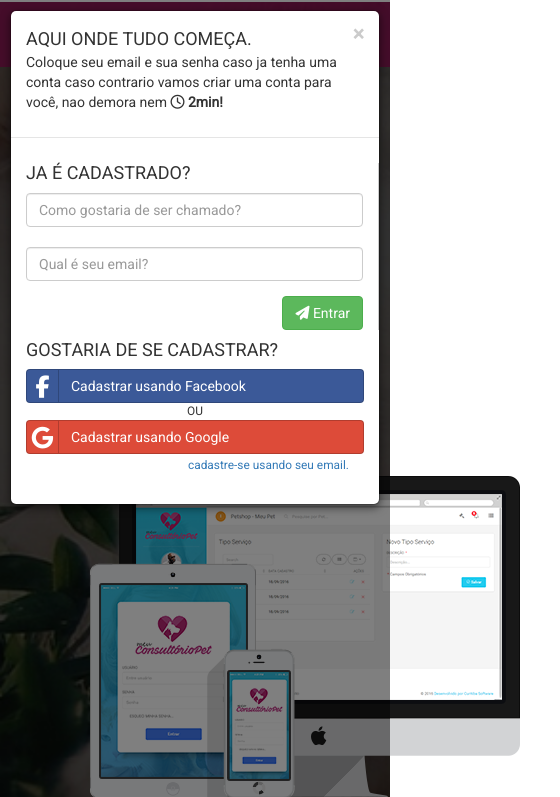
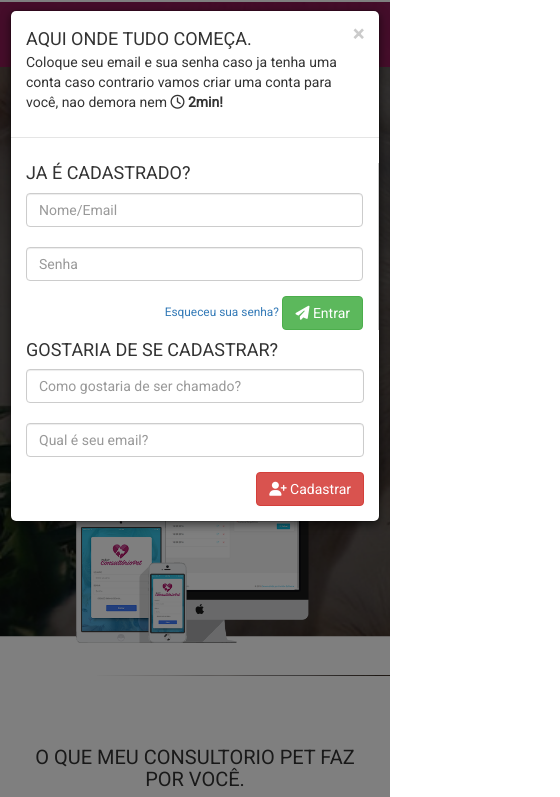
Before and after one commit to GabrielSchimidtMylla/meu-consultorio-pet, a plain HTML site: page index.html in a window 390 px wide. Both pictures are taken after a click on the link "Acesse gratis". Shown: the top 797 px of the page, 560 px wide, since content can reach past the window. Drawn offline with nearby package versions, Linux system fonts and the light colour scheme.

Commit message:
Ajustand layout mobile

```diff
--- a/assets/css/home.scss
+++ b/assets/css/home.scss
@@ -1,4 +1,5 @@
 @import 'variaveis';
+
 
 body{
   font-family: 'Roboto', sans-serif;
--- a/assets/css/variaveis.scss
+++ b/assets/css/variaveis.scss
@@ -4,6 +4,8 @@ $cinza: #151515;
 $azul: #447df7;
 $azulEscuro: #2955ad;
 $cinzaClaro:#ededed;
+$facebook: #3b5998;
+$googlePlus: #dd4b39;
 $espacamentos:10;
 
 
--- a/index.html
+++ b/index.html
@@ -12,8 +12,6 @@
   <link href="https://fonts.googleapis.com/css?family=Roboto" rel="stylesheet">
   <link rel="stylesheet" href="css/animate.css">
   <link rel="stylesheet" href="css/home.css">
-  <link rel="stylesheet" href="css/bootstrap-social.css">
-  <link rel="stylesheet" href="//code.jquery.com/ui/1.12.1/themes/base/jquery-ui.css">
   <!--[if IE]>
     <script src="https://cdnjs.cloudflare.com/ajax/libs/html5shiv/3.7.3/html5shiv.min.js"></script>
     <script src="https://cdnjs.cloudflare.com/ajax/libs/respond.js/1.4.2/respond.min.js"></script>
@@ -47,7 +45,7 @@
           <div class="col-md-12">
             <h3>acesse nossa versão <u>grátis</u> por 30 dias</h3> <a href="#acessar" class="btn cta" data-toggle="modal" data-target="#acessarModal"><i class="fa fa-heart" aria-hidden="true"></i> Acesse gratis</a> </div>
         </div>
-        <div class="col-md-5"> <img src="img/mockup-screen.png" alt="Exemplos de telas" class="mockup wow bounceInDown" data-wow-delay="0.2s"> </div>
+        <div class="col-md-5"> <img src="img/mockup-screen.png" alt="Exemplos de telas" class="mockup wow bounceInDown img-responsive" data-wow-delay="0.2s"> </div>
       </div>
     </div>
     <div class="border-clip"></div>
@@ -86,16 +84,12 @@
       <div class="col-md-1 text-right paddingTop-1"> <i class="fa fa-paint-brush fa-5x roxo hidden-xs wow fadeIn" aria-hidden="true" data-wow-delay="0.4s"></i> </div>
       <div class="col-md-11">
         <h4>Design Inteligente</h4>
-        <p> Intuitivo e fácil de usar o Meu Consultório Pet foi desenvolvido para que você e sua equipe consiga trabalhar de forma ágil e inteligente. Sistema responsivo que possibilita acesso  em Desktops, tables e smartphones.
-</p>
+        <p> Intuitivo e fácil de usar o Meu Consultório Pet foi desenvolvido para que você e sua equipe consiga trabalhar de forma ágil e inteligente. Sistema responsivo que possibilita acesso em Desktops, tables e smartphones. </p>
       </div>
     </div>
   </section>
   <div class="container-fluid marginBottom-3 paddingTop-3 paddingBottom-3 fundoCinzaClaro">
-    <div class="col-md-12 text-center">
-      <a href="#" class="btn ctaAzul" data-toggle="modal" data-target="#contatoModal"><i class="fa fa-comments-o fa-2x" aria-hidden="true"></i> Vamos Conversa?</a>
-    </div>
-
+    <div class="col-md-12 text-center"> <a href="#" class="btn ctaAzul" data-toggle="modal" data-target="#contatoModal"><i class="fa fa-comments-o fa-2x" aria-hidden="true"></i> Vamos Conversa?</a> </div>
   </div>
   <section class="container-fluid blocoCta">
     <div class="container paddingTop-2 paddingBottom-2">
@@ -108,8 +102,7 @@
           <div class="form-group">
             <input type="text" class="form-control" id="name" placeholder="Como gostaria de ser chamado?">
             <br/>
-            <input type="email" class="form-control" id="email" placeholder="Qual é seu email?" required>
-            </div>
+            <input type="email" class="form-control" id="email" placeholder="Qual é seu email?" required> </div>
           <div class="text-right">
             <button class="btn cta"><i class="fa fa-paper-plane" aria-hidden="true"></i> Enviar</button>
           </div>
@@ -161,19 +154,19 @@
         <div class="modal-header">
           <button type="button" class="close" data-dismiss="modal" aria-label="Close"><span aria-hidden="true">&times;</span></button>
           <h4 class="modal-title" id="myModalLabel">Aqui onde tudo começa.</h4>
-          <p>Coloque seu email e sua senha caso ja tenha uma conta caso contrario vamos criar uma conta para você, nao demora nem
-            <strong><i class="fa fa-clock-o" aria-hidden="true"></i> 2min!</strong></p>
+          <p>Coloque seu email e sua senha caso ja tenha uma conta caso contrario vamos criar uma conta para você, nao demora nem <strong><i class="fa fa-clock-o" aria-hidden="true"></i> 2min!</strong></p>
         </div>
         <div class="modal-body row">
           <form>
             <div class="col-md-6 moda-ja-cadastrado">
               <h4>Ja é cadastrado?</h4>
               <div class="form-group">
-                <input type="text" class="form-control" id="name" placeholder="Como gostaria de ser chamado?">
+                <input type="text" class="form-control" id="name" placeholder="Nome/Email">
                 <br/>
-                <input type="email" class="form-control" id="emailModal" placeholder="Qual é seu email?" required> </div>
+                <input type="password" class="form-control" id="emailModal" placeholder="Senha" required> </div>
               <div class="row">
                 <div class="col-md-12 text-right">
+                 <a href="#"><small>Esqueceu sua senha?</small></a>
                   <button class="btn btn-success"><i class="fa fa-paper-plane" aria-hidden="true"></i> Entrar</button>
                 </div>
               </div>
@@ -181,20 +174,17 @@
           </form>
           <div class="col-md-6">
             <h4>Gostaria de se cadastrar?</h4>
+            <form>
             <div class="form-group">
-              <a class="btn btn-block btn-social btn-facebook">
-                <span class="fa fa-facebook"></span>Cadastrar usando Facebook
-              </a>
-              <small class="center-block text-center">OU</small>
-              <a class="btn btn-block btn-social btn-google">
-                <span class="fa fa-google"></span>Cadastrar usando Google
-              </a>
-              <div class="col-md-12">
-                <p class="text-right">
-                  <a href="#"><small>cadastre-se usando seu email.</small></a>
-                </p>
+              <input type="text" class="form-control" id="nameCadastrar" placeholder="Como gostaria de ser chamado?" required>
+              <br/>
+              <input type="email" class="form-control" id="emailModalCadastrar" placeholder="Qual é seu email?" required> </div>
+               <div class="row">
+                <div class="col-md-12 text-right">
+                  <button class="btn btn-danger"><i class="fa fa-user-plus" aria-hidden="true"></i> Cadastrar</button>
                 </div>
               </div>
+              </form>
           </div>
         </div>
       </div>
```
Lines whose indentation alone changed are shown as unchanged.
